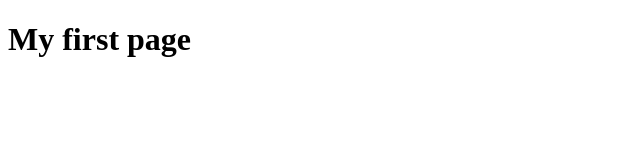
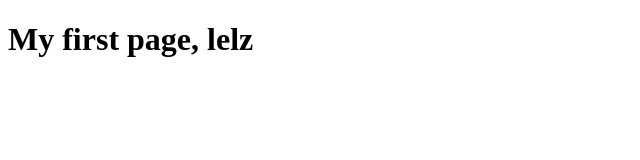
Before and after one commit to rasppop/example1, a plain HTML site: page site/index.html in a window 1280 px wide. Shown: the whole page, without its empty margins (0-640 px from the left). Drawn offline with Linux system fonts and the light colour scheme.

Commit message:
second change but small

```diff
--- a/site/index.html
+++ b/site/index.html
@@ -4,6 +4,6 @@
 	<title>My first page</title>
 </head>
 <body>
-<h1>My first page</h1>
+<h1>My first page, lelz</h1>
 </body>
 </html>
```
